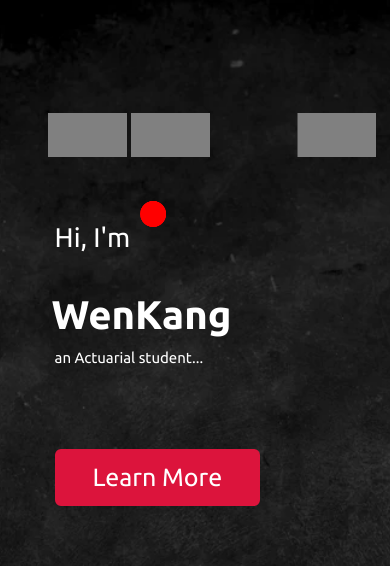
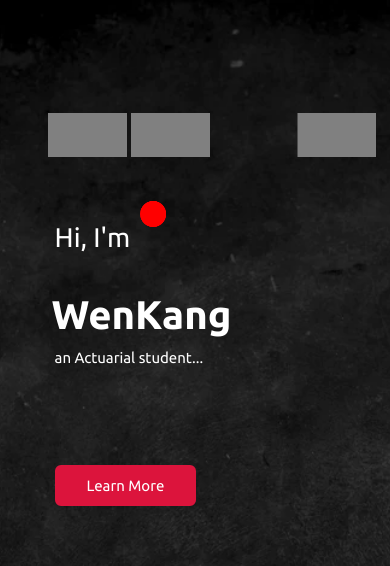
Before and after one commit to kang20006/kang20006.github.io, a plain HTML site: page index.html in a window 390 px wide. Shown: the top 566 px of the page. Drawn offline with Linux system fonts and the light colour scheme.

Commit message:
Update 6cubic.css

```diff
--- a/6cubic.css
+++ b/6cubic.css
@@ -1105,6 +1105,20 @@ form .button-area button:hover{
     .services .serv-content .card{
         width: 100%;
     }
+    .home .home-content #home11  {
+        display: inline-block;
+        background: crimson;
+        color: #fff;
+        font-size: 15px;
+        padding: 10px 30px;
+        margin-top: 20px;
+        font-weight: 400;
+        border-radius: 6px;
+        border: 2px solid crimson;
+        transition: all 0.3s ease;
+        position:absolute; bottom:40%; left:14%;
+        z-index: 9999;
+    }
 }
 
 @media (max-width: 500px) {
```
